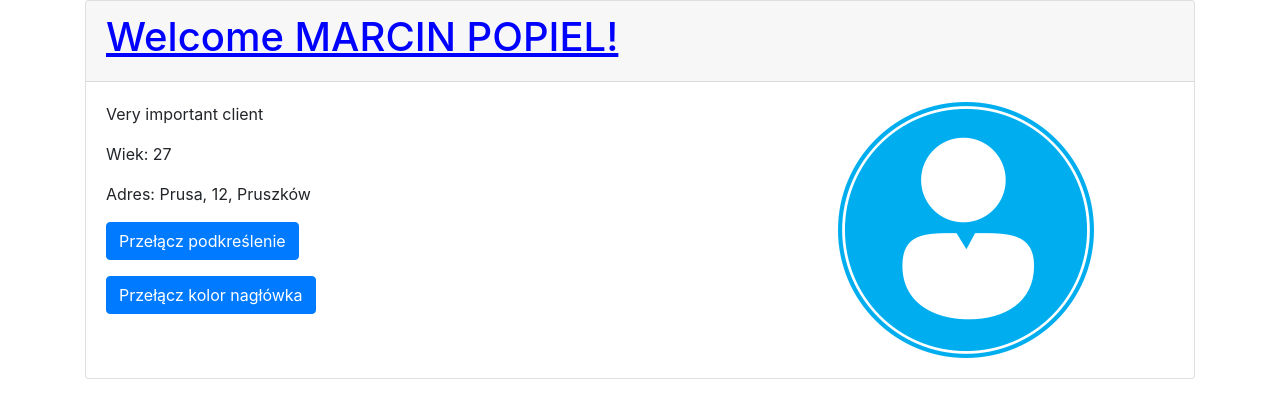
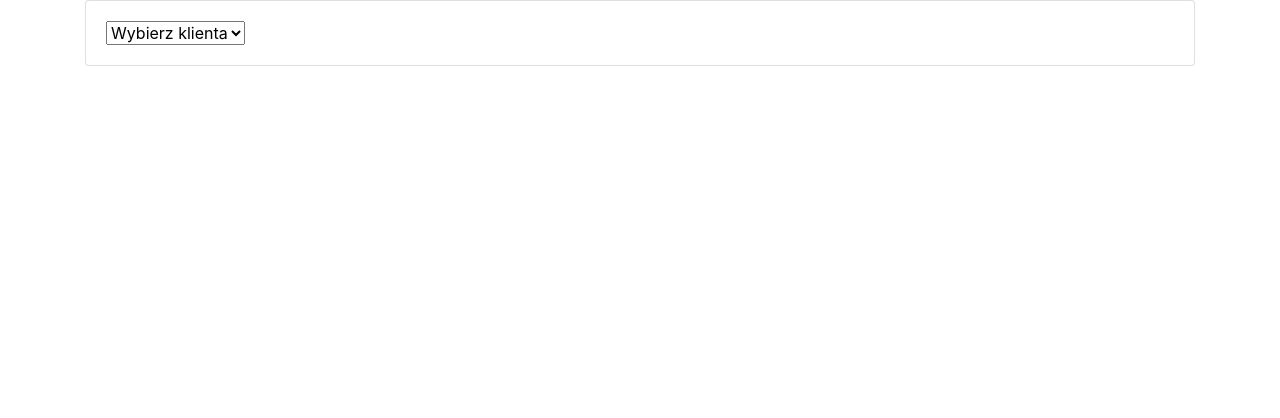
Before and after one commit to kmmp/angular, an Angular app: page / in a window 1280 px wide. Shown: the top 418 px of the page. Built offline with nearby package versions, Linux system fonts and the light colour scheme.

Commit message:
rodział 4 - dyrektywy

```diff
--- a/src/app/app.component.css
+++ b/src/app/app.component.css
@@ -1 +1,2 @@
+.oddCategory {color: green};
 .isActive {text-decoration: underline};
--- a/src/app/app.component.html
+++ b/src/app/app.component.html
@@ -1,21 +1,52 @@
 <!--The content below is only a placeholder and can be replaced.-->
 <div class="container">
-  <div class="card">
+    <div class="card">
+        <div class="card-body">
+          <select [(ngModel)] = "customer">
+            <option [ngValue] = "null">Wybierz klienta</option>
+            <option *ngFor="let c of customers" [ngValue]="c">{{c.name}}</option>
+          </select>
+        </div>
+    </div>
+  <div class="card" *ngIf="customer">
     <div class="card-header ">
       <!-- <p>{{nameInput.value}}</p>-->
-      <h1 [style.color] = "nameColor" [class.isActive] = "isActive"> Welcome {{ customer.name.toUpperCase() }}! </h1>
+      <h1 [style.color] = "nameColor" [class.isActive] = "isActive"> Welcome {{ customer.name.toUpperCase() }}!
+        <ng-container [ngSwitch] = "customer.type">
+          <ng-container *ngSwitchCase="CustomerType.Standard">*</ng-container>
+          <ng-container *ngSwitchCase="CustomerType.Premium">**</ng-container>
+          <ng-container *ngSwitchCase="CustomerType.VIP">***</ng-container>
+          <ng-container *ngSwitchDefault>nieznany typ</ng-container>
+        </ng-container>
+      </h1>
     </div>
     <div class="card-body">
       <div class="row">
         <div class="col-sm-8">
           <p>{{customer.description}}</p>
-          <p>Wiek: {{customer.age}}</p>
+          <p appHighlite>Wiek: {{customer.age}}</p>
           <p>Adres: {{customer.address.street}}, {{customer.address.houseNumber}}, {{customer.address.city}}</p>
+
+          <ul>
+            <li *ngFor="let category of customer.categories; let oddCategory = odd" [class.oddCategory] = "oddCategory">{{category}} {{oddCategory}}</li>
+          </ul>
+
           <p><button class="btn btn-primary" (click) = "isActive = !isActive" type="button">Przełącz podkreślenie</button></p>
           <button class="btn btn-primary" (click) = "changeColor()" type="button">Przełącz kolor nagłówka</button>
         </div>
       <div class="col-sm-4">
-          <img [src] = "customer.photoUrl">
+        <div>
+            <img *ngIf="showPhoto; then photo else noPhoto">
+        </div>
+          <ng-template #photo>
+            <img [src] = "customer.photoUrl">
+          </ng-template>
+          <ng-template #noPhoto>
+            <p>Zdjęcie ukryte</p>
+          </ng-template>
+          <div class="checkbox">
+            <label><input type="checkbox" [(ngModel)]="showPhoto">Pokaż zdjęcie</label>
+          </div>
       </div>
     </div>
   </div>
--- a/src/app/app.component.ts
+++ b/src/app/app.component.ts
@@ -1,5 +1,5 @@
 import { Component } from '@angular/core';
-import { Customer } from './model';
+import { Customer, CustomerType } from './model';
 
 @Component({
   selector: 'app-root',
@@ -8,25 +8,73 @@ import { Customer } from './model';
 })
 
 export class AppComponent {
-  customer: Customer = {
-    name: 'Marcin Popiel',
-    photoUrl: 'assets/images/customer.png',
-    description: 'Very important client',
-    age: 27,
-    address: {
-      street: 'Prusa',
-      houseNumber: 12,
-      city: 'Pruszków'
+  customers: Customer[] = [
+    {
+      name: 'Jan Kowalski',
+      photoUrl: 'assets/images/customer.png',
+      description: 'Very important client',
+      age: 27,
+      address: {
+        street: 'Zielona',
+        houseNumber: 5,
+        city: 'Warszawa'
+      },
+      type: CustomerType.Premium,
+      categories: [
+        'zagraniczny',
+        'mikroprzedsiębiorstwo',
+        'duży obrót'
+      ]
+    },
+    {
+      name: 'Jan Nowak',
+      photoUrl: 'assets/images/customer.png',
+      description: 'Dzwonić co tydzien',
+      age: 57,
+      address: {
+        street: 'Niebieska',
+        houseNumber: 23,
+        city: 'RAdom'
+      },
+      type: CustomerType.Standard,
+      categories: [
+        'Polska',
+        'duży obrót'
+      ]
+    },
+    {
+      name: 'Agata Czarna',
+      photoUrl: 'assets/images/customer.png',
+      description: 'Kluczowy klient',
+      age: 24,
+      address: {
+        street: 'Czerwona',
+        houseNumber: 123,
+        city: 'Katowice'
+      },
+      type: CustomerType.VIP,
+      categories: [
+        'osoba prywatna'
+      ]
     }
-  };
+
+  ];
+
+  customer: Customer = null;
 
   nameColor = 'blue';
   isActive = true;
+  showPhoto = false;
+
+  CustomerType = CustomerType;
 
   constructor() {
+    /* setTimeout(() => {
+      this.customer.categories.push('branża budowlana');
+    }, 3000); */
   }
 
   changeColor() {
-    this.nameColor =  this.nameColor === 'blue' ? 'red' : 'blue';
+    this.nameColor = this.nameColor === 'blue' ? 'red' : 'blue';
   }
 }
--- a/src/app/app.module.ts
+++ b/src/app/app.module.ts
@@ -3,10 +3,12 @@ import { NgModule } from '@angular/core';
 import { FormsModule } from '@angular/forms';
 
 import { AppComponent } from './app.component';
+import { HighliteDirective } from './highlite.directive';
 
 @NgModule({
   declarations: [
-    AppComponent
+    AppComponent,
+    HighliteDirective
   ],
   imports: [
     BrowserModule,
--- /dev/null
+++ b/src/app/highlite.directive.ts
@@ -0,0 +1,18 @@
+import { Directive, ElementRef, HostListener } from '@angular/core';
+
+@Directive({
+  selector: '[appHighlite]'
+})
+export class HighliteDirective {
+
+  constructor(private element: ElementRef) {
+  }
+
+  @HostListener('mouseenter') highlite() {
+    this.element.nativeElement.style.backgroundColor = 'red';
+  }
+
+  @HostListener('mouseleave') cancel() {
+    this.element.nativeElement.style.backgroundColor = null;
+  }
+}
--- a/src/app/model.ts
+++ b/src/app/model.ts
@@ -4,6 +4,8 @@ export interface Customer {
     description: string;
     age: number;
     address: Address;
+    type: CustomerType;
+    categories: string[];
 }
 
 export interface Address {
@@ -11,3 +13,9 @@ export interface Address {
     houseNumber: number;
     city: string;
 }
+
+export enum CustomerType {
+    Standard,
+    Premium,
+    VIP
+}
```
Also changed, not shown: 1 other file (tests, documents, lock files or other folders).
